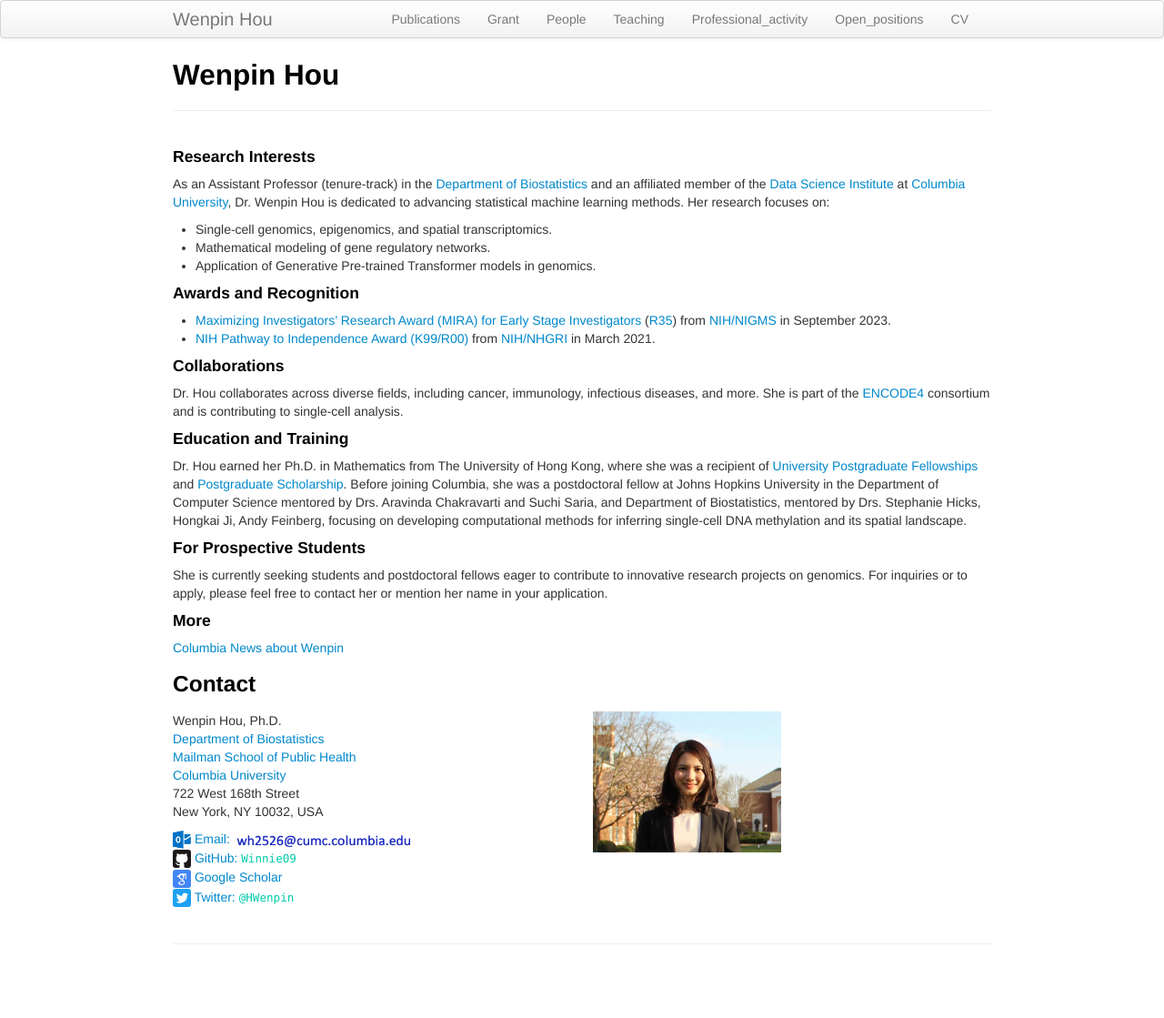
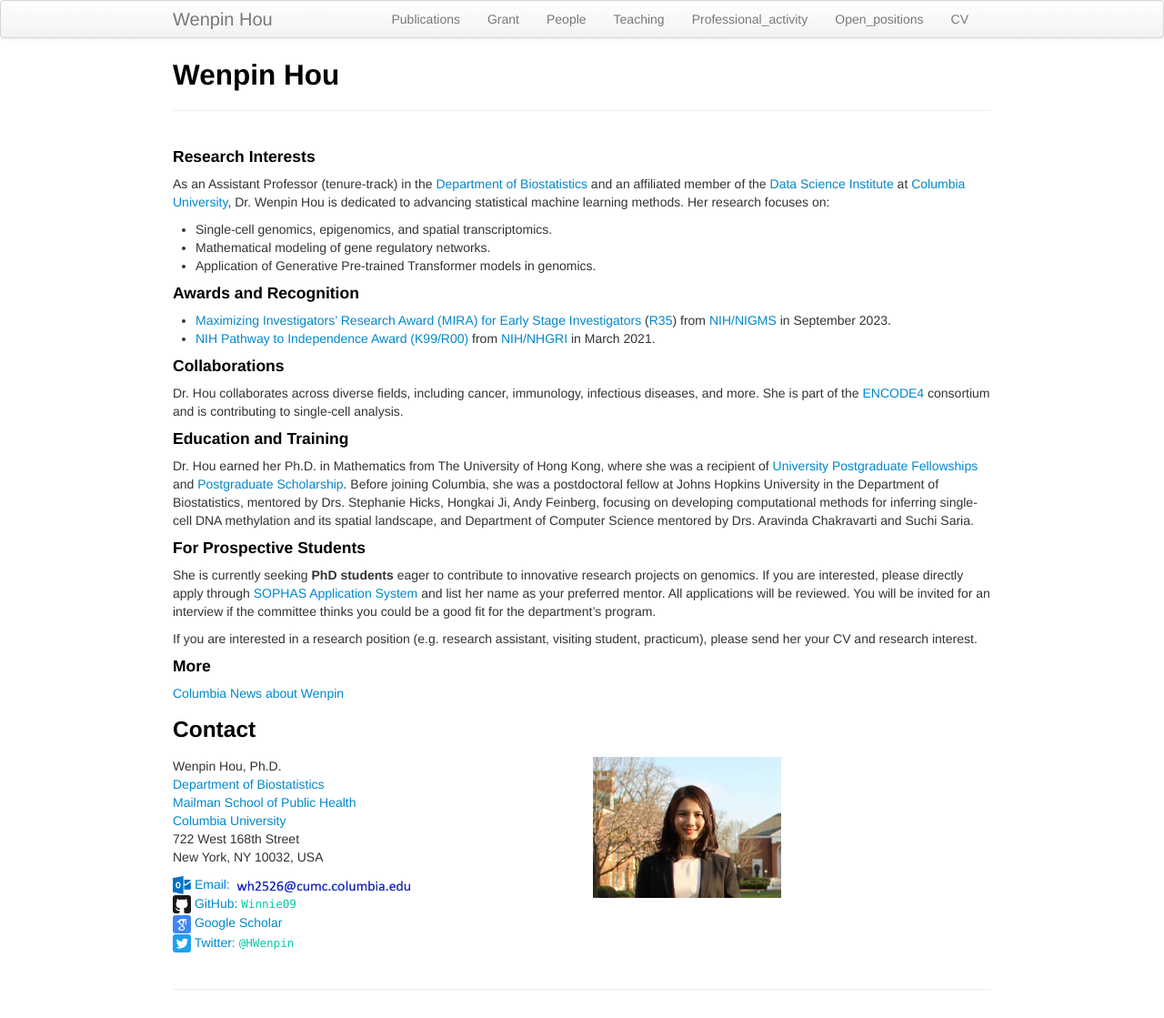
Before and after one commit to Winnie09/Wenpin_Hou, a Jekyll site: the page built from index.md, in a window 1280 px wide. Shown: the whole page at 91% size. Built offline with Jekyll 4.4.1, drawn with Linux system fonts in a browser that asks for light colours; before the commit the page ends 1069 px from its top, so only the background shows below that.

Commit message:
revise index

```diff
--- a/index.md
+++ b/index.md
@@ -19,10 +19,13 @@
 Dr. Hou collaborates across diverse fields, including cancer, immunology, infectious diseases, and more. She is part of the [ENCODE4](https://www.encodeproject.org/) consortium and is contributing to single-cell analysis.
 
 #### Education and Training
-Dr. Hou earned her Ph.D. in Mathematics from The University of Hong Kong, where she was a recipient of [University Postgraduate Fellowships](https://gradsch.hku.hk/gradsch/prospective-students/scholarship-funding-and-fees) and [Postgraduate Scholarship](https://gradsch.hku.hk/gradsch/prospective-students/scholarship-funding-and-fees). Before joining Columbia, she was a postdoctoral fellow at Johns Hopkins University in the Department of Computer Science mentored by Drs. Aravinda Chakravarti and Suchi Saria, and Department of Biostatistics, mentored by Drs. Stephanie Hicks, Hongkai Ji, Andy Feinberg, focusing on developing computational methods for inferring single-cell DNA methylation and its spatial landscape.
+Dr. Hou earned her Ph.D. in Mathematics from The University of Hong Kong, where she was a recipient of [University Postgraduate Fellowships](https://gradsch.hku.hk/gradsch/prospective-students/scholarship-funding-and-fees) and [Postgraduate Scholarship](https://gradsch.hku.hk/gradsch/prospective-students/scholarship-funding-and-fees). Before joining Columbia, she was a postdoctoral fellow at Johns Hopkins University in the Department of Biostatistics, mentored by Drs. Stephanie Hicks, Hongkai Ji, Andy Feinberg, focusing on developing computational methods for inferring single-cell DNA methylation and its spatial landscape, and Department of Computer Science mentored by Drs. Aravinda Chakravarti and Suchi Saria.
 
 #### For Prospective Students
-She is currently seeking students and postdoctoral fellows eager to contribute to innovative research projects on genomics.  For inquiries or to apply, please feel free to contact her or mention her name in your application.
+
+She is currently seeking **PhD students** eager to contribute to innovative research projects on genomics. If you are interested, please directly apply through [SOPHAS Application System](https://www.publichealth.columbia.edu/become-student/how-apply) and list her name as your preferred mentor.  All applications will be reviewed. You will be invited for an interview if the committee thinks you could be a good fit for the department's program.
+
+If you are interested in a research position (e.g. research assistant, visiting student, practicum), please send her your CV and research interest.
 
 
 #### More
```
